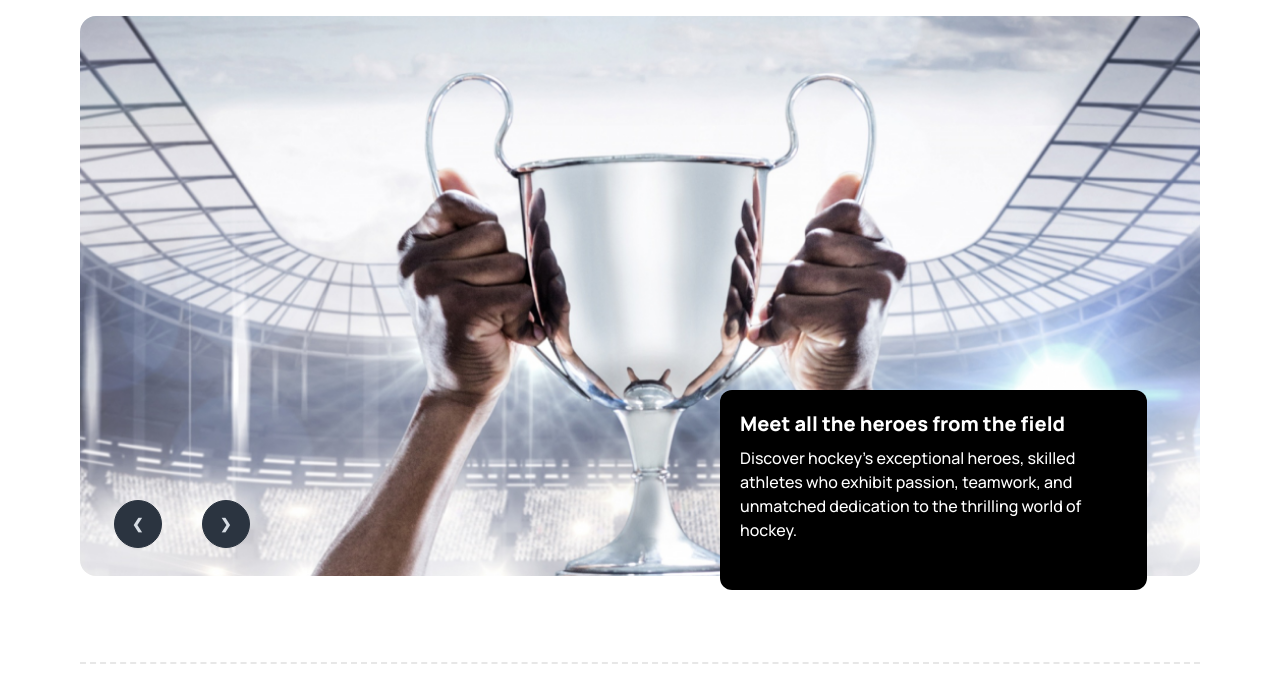
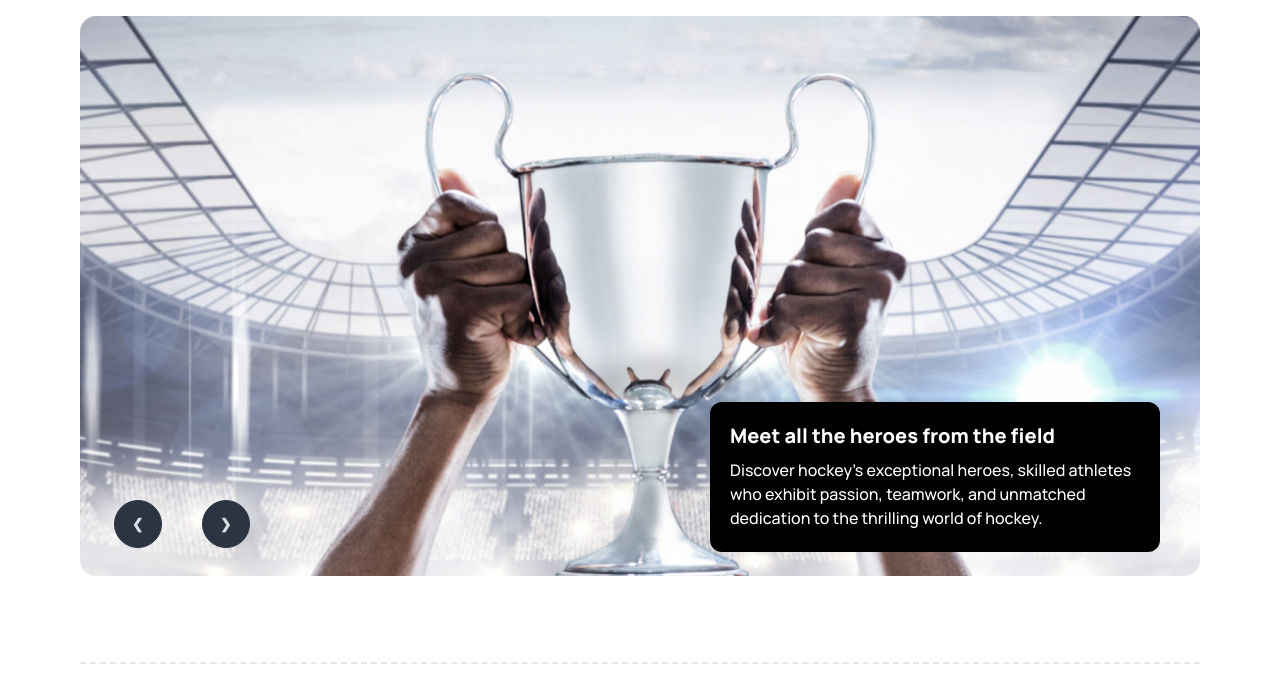
Before and after one commit to kamrul-huda/B9A3-Hockeys, a plain HTML site: page index.html in a window 1280 px wide. Shown: the part 100-789 px from the top of the page. Drawn offline with nearby package versions, Linux system fonts and the light colour scheme.

Commit message:
minore changes

```diff
--- a/index.html
+++ b/index.html
@@ -112,7 +112,7 @@
                 </div>
             </div>
             <div
-                class="lg:absolute lg:h-[25vh] lg:w-1/3 bg-black p-5 rounded-xl  text-white lg:-translate-y-[12rem] lg:translate-x-[40rem] space-y-2">
+                class="lg:absolute lg:h-[150px] lg:w-[450px] bg-black p-5 rounded-xl  text-white lg:-translate-y-[180px] lg:translate-x-[630px] space-y-2">
                 <h5 class="font-bold text-base lg:text-xl lg:font-extrabold">Meet all the heroes from the field</h5>
                 <p class="text-sm font-medium lg:text-base">Discover hockey's exceptional heroes, skilled athletes who
                     exhibit passion, teamwork, and unmatched dedication to the thrilling world of hockey. </p>
@@ -725,50 +725,11 @@
                             <a class="link link-hover text-[#FFFFFF99]">Hockeys for kids</a>
                             <a class="link link-hover text-[#FFFFFF99]">Hockeys for Adult</a>
                         </div>
-
                     </nav>
                 </div>
             </div>
         </section>
     </section>
-    <!-- <section class="bg-neutral">
-        <footer class="footer grid-cols-1 lg:grid-cols-4 p-10 bg-neutral text-neutral-content container mx-auto mt-6 px-20">
-            <nav>
-                <header class="text-[#FFFFFF99]">Get In Touch</header>
-                <p>Dit amet consectetur. Condimentum adipiscing aliquam turpis placerat dolor. Purus urna in sit nullam
-                    proin. </p>
-                <p><span><i class="fa-regular fa-envelope text-red-700"></i></span>&nbsp;&nbsp;&nbsp;
-                    hockeys@support.com</p>
-                <p><span><i class="fa-solid fa-phone text-red-700"></i></span>&nbsp;&nbsp;&nbsp;(+62) 123-321-543</p>
-            </nav>
-            <div class="grid grid-cols-2">
-                <nav>
-                    <header class="text-[#FFFFFF99]">Company</header>
-                    <a class="link link-hover">About us</a>
-                    <a class="link link-hover">Leadership</a>
-                    <a class="link link-hover">Careers</a>
-                    <a class="link link-hover">News & Article</a>
-                    <a class="link link-hover">Legal Notice</a>
-                </nav>
-                <nav>
-                    <header class="text-[#FFFFFF99]">Support</header>
-                    <a class="link link-hover">Help Center</a>
-                    <a class="link link-hover">FAQ</a>
-                    <a class="link link-hover">Ticket Support</a>
-                    <a class="link link-hover">Contact Us</a>
-                </nav>
-            </div>
-
-            <nav>
-                <header class="text-[#FFFFFF99]">Services</header>
-                <a class="link link-hover">Academy</a>
-                <a class="link link-hover">Group Lesson</a>
-                <a class="link link-hover">Private Lesson</a>
-                <a class="link link-hover">Hockeys for kids</a>
-                <a class="link link-hover">Hockeys for Adult</a>
-            </nav>
-        </footer>
-    </section> -->
 </body>
 
 </html>
```
